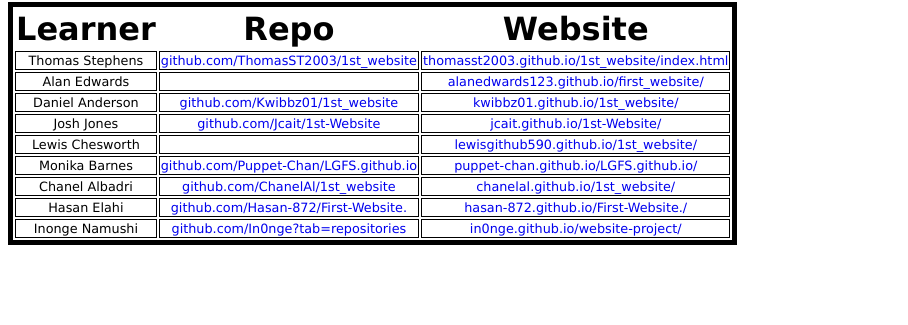
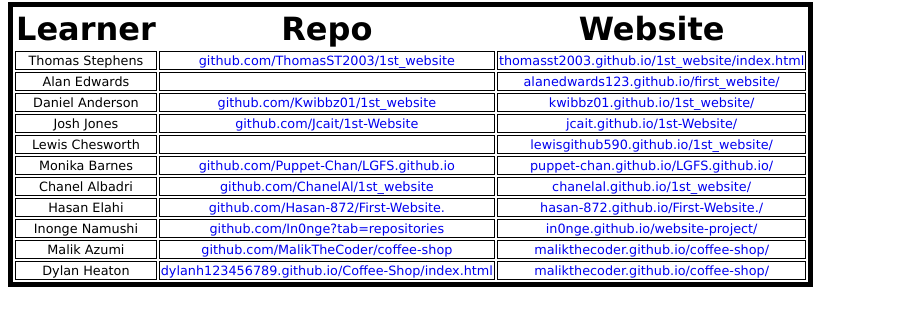
Before and after one commit to mmccart3/17062024-Level-2-Websites, a plain HTML site: page index.html in a window 1280 px wide. Shown: the part 85-410 px from the top of the page, without its empty margins (0-908 px from the left). Drawn offline with Linux system fonts and the light colour scheme.

Commit message:
Malik and Dylan added

```diff
--- a/index.html
+++ b/index.html
@@ -62,6 +62,16 @@
             <td><a href="https://github.com/In0nge?tab=repositories">github.com/In0nge?tab=repositories</a></td>
             <td><a href="https://in0nge.github.io/website-project/">in0nge.github.io/website-project/</a></td>
         </tr>
+        <tr>
+            <td>Malik Azumi</td>
+            <td><a href="https://github.com/MalikTheCoder/coffee-shop">github.com/MalikTheCoder/coffee-shop</a></td>
+            <td><a href="https://malikthecoder.github.io/coffee-shop/">malikthecoder.github.io/coffee-shop/</a></td>
+        </tr>
+        <tr>
+            <td>Dylan Heaton</td>
+            <td><a href="https://dylanh123456789.github.io/Coffee-Shop/index.html">dylanh123456789.github.io/Coffee-Shop/index.html</a></td>
+            <td><a href="https://malikthecoder.github.io/coffee-shop/">malikthecoder.github.io/coffee-shop/</a></td>
+        </tr>
     </tbody>
 </table>
 </body>
```
